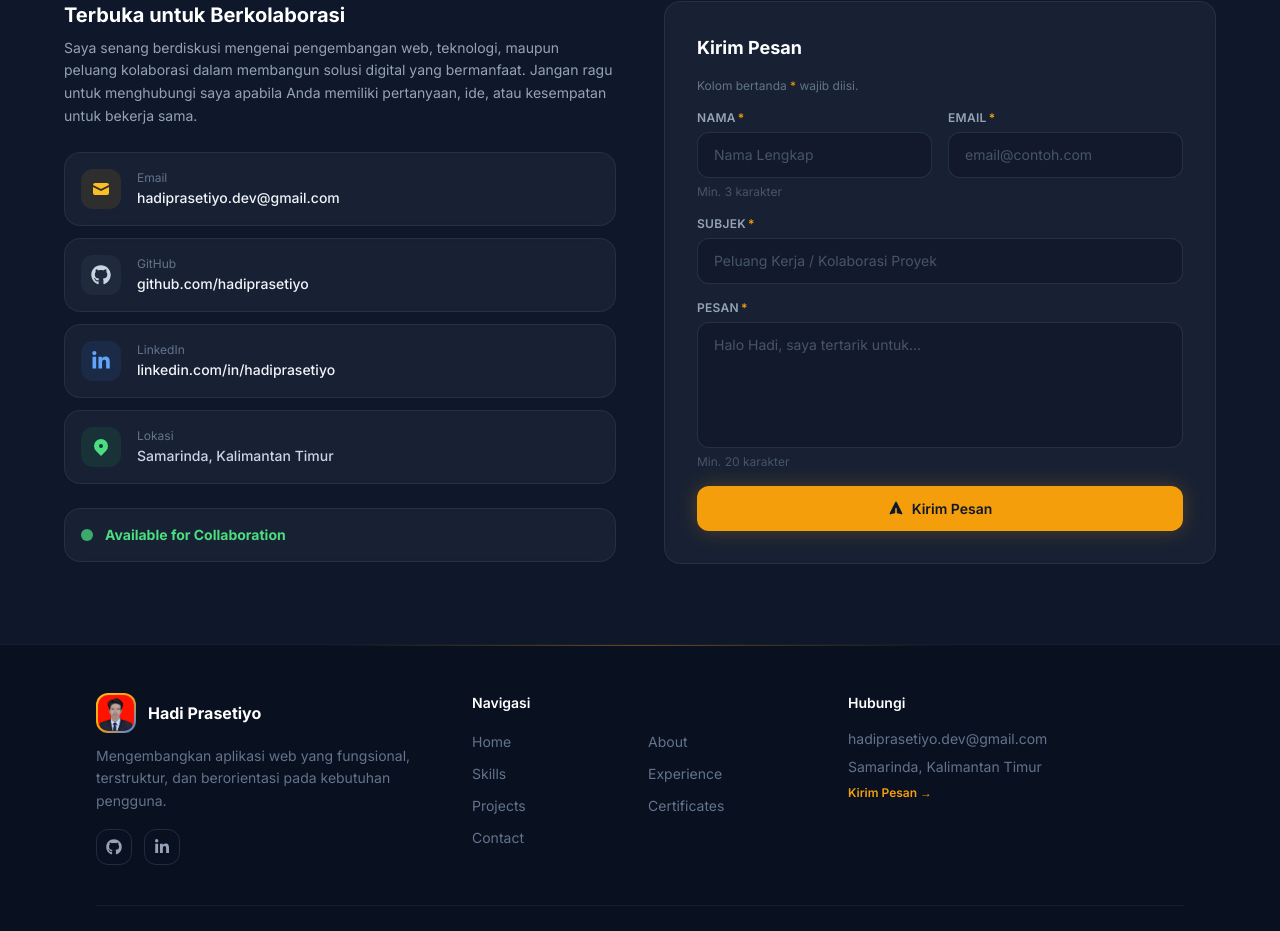
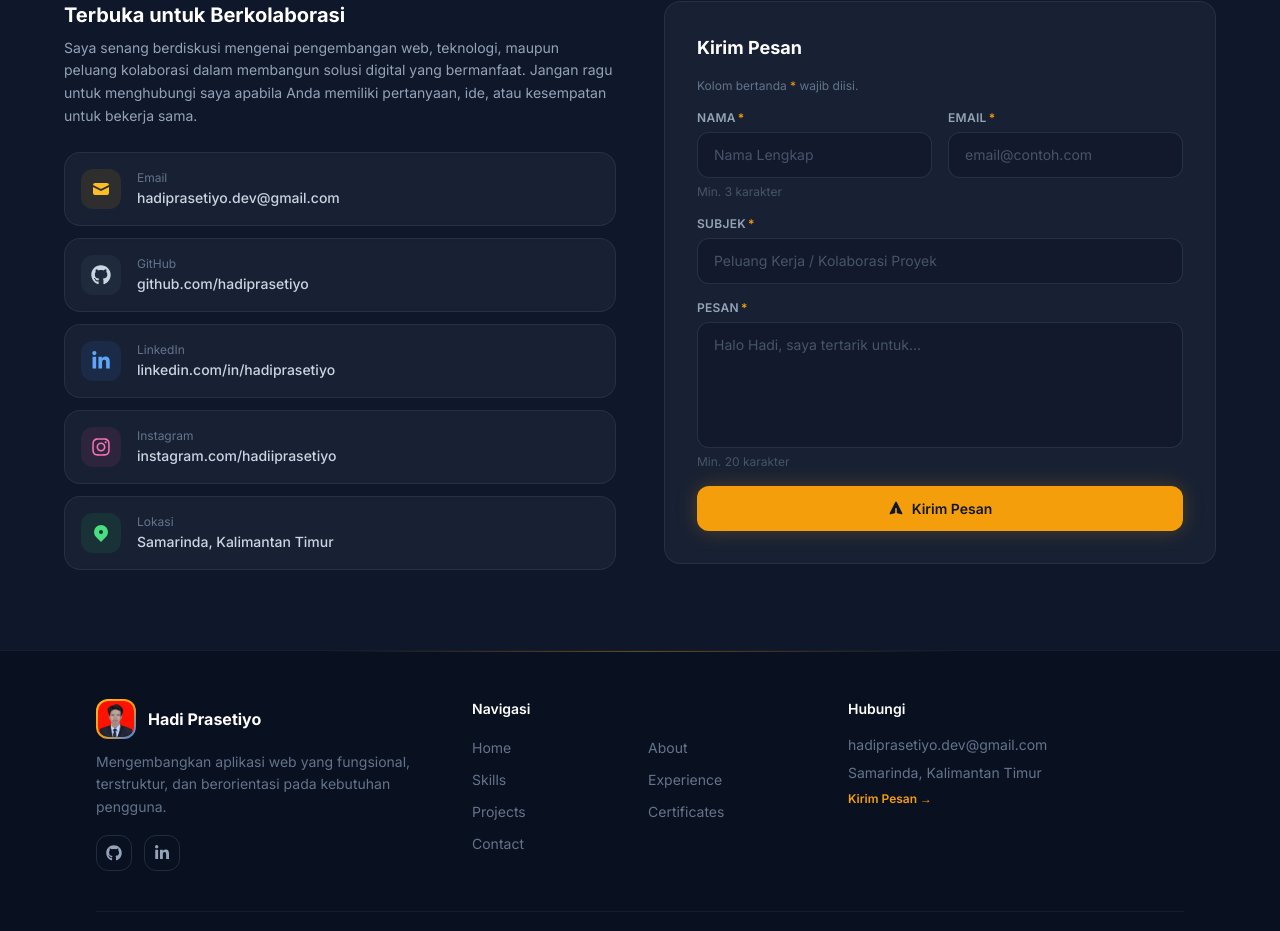
Before and after one commit to hadiprasetiyo/portfolio-v2, a React (Vite) app: page / in a window 1280 px wide. Shown: the part 7317-8248 px from the top of the page. Built offline with nearby package versions, Linux system fonts and the light colour scheme.

Commit message:
feat: add Instagram contact link and refine hover states

```diff
--- a/src/sections/Contact.jsx
+++ b/src/sections/Contact.jsx
@@ -1,7 +1,7 @@
 import { useState } from 'react'
 import { motion } from 'framer-motion'
 import { HiMail, HiLocationMarker, HiPaperAirplane, HiCheckCircle } from 'react-icons/hi'
-import { FaGithub, FaLinkedinIn } from 'react-icons/fa'
+import { FaGithub, FaLinkedinIn, FaInstagram } from 'react-icons/fa'
 import SectionWrapper from '../components/SectionWrapper'
 import { personalInfo } from '../constants'
 import { fadeInUp, fadeInLeft, fadeInRight } from '../animations/variants'
@@ -11,26 +11,38 @@ const contactDetails = [
   {
     icon: HiMail,
     label: 'Email',
-    value: 'hadiprasetiyo.dev@gmail.com',
-    href: 'mailto:hadiprasetiyo.dev@gmail.com',
+    value: personalInfo.email,
+    href: `mailto:${personalInfo.email}`,
     color: 'text-amber-400',
+    hoverColor: 'group-hover:text-amber-300',
     bg: 'bg-amber-500/10',
   },
   {
     icon: FaGithub,
     label: 'GitHub',
-    value: 'github.com/hadiprasetiyo',
+    value: personalInfo.githubLabel,
     href: personalInfo.github,
     color: 'text-slate-300',
+    hoverColor: 'group-hover:text-white',
     bg: 'bg-slate-500/10',
   },
   {
     icon: FaLinkedinIn,
     label: 'LinkedIn',
-    value: 'linkedin.com/in/hadiprasetiyo',
+    value: personalInfo.linkedinLabel,
     href: personalInfo.linkedin,
     color: 'text-blue-400',
+    hoverColor: 'group-hover:text-blue-300',
     bg: 'bg-blue-500/10',
+  },
+  {
+    icon: FaInstagram,
+    label: 'Instagram',
+    value: personalInfo.instagramLabel,
+    href: personalInfo.instagram,
+    color: 'text-pink-400',
+    hoverColor: 'group-hover:text-pink-300',
+    bg: 'bg-pink-500/10',
   },
   {
     icon: HiLocationMarker,
@@ -77,9 +89,9 @@ const isValidEmail = (email) =>
   /^[^\s@]+@[^\s@]+\.[^\s@]+$/.test(String(email).trim().toLowerCase())
 
 const validate = ({ name, email, subject, message }) => {
-  if (!name || name.trim().length < 3)     return 'Nama minimal 3 karakter.'
-  if (!email || !isValidEmail(email))      return 'Format email tidak valid.'
-  if (!subject || !subject.trim())         return 'Subjek wajib diisi.'
+  if (!name || name.trim().length < 3) return 'Nama minimal 3 karakter.'
+  if (!email || !isValidEmail(email)) return 'Format email tidak valid.'
+  if (!subject || !subject.trim()) return 'Subjek wajib diisi.'
   if (!message || message.trim().length < 20) return 'Pesan minimal 20 karakter.'
   return null
 }
@@ -176,7 +188,10 @@ const Contact = () => {
                     </div>
                     <div className="min-w-0">
                       <p className="text-xs text-slate-500 mb-0.5">{item.label}</p>
-                      <p className={`text-sm font-medium truncate ${item.href ? 'group-hover:' + item.color.replace('text-', 'text-') : 'text-slate-300'} transition-colors`}>
+                      <p
+                        className={`text-sm font-medium truncate text-slate-300 transition-colors ${item.href ? item.hoverColor : ''
+                          }`}
+                      >
                         {item.value}
                       </p>
                     </div>
@@ -190,14 +205,6 @@ const Contact = () => {
                   <div key={item.label}>{content}</div>
                 )
               })}
-            </div>
-
-            {/* Availability note */}
-            <div className="glass-card p-4 flex items-center gap-3">
-              <div className="w-3 h-3 rounded-full bg-green-400 animate-pulse flex-shrink-0" />
-              <p className="text-sm text-slate-300">
-                <strong className="text-green-400">Available for Collaboration</strong>
-              </p>
             </div>
           </motion.div>
 
```
